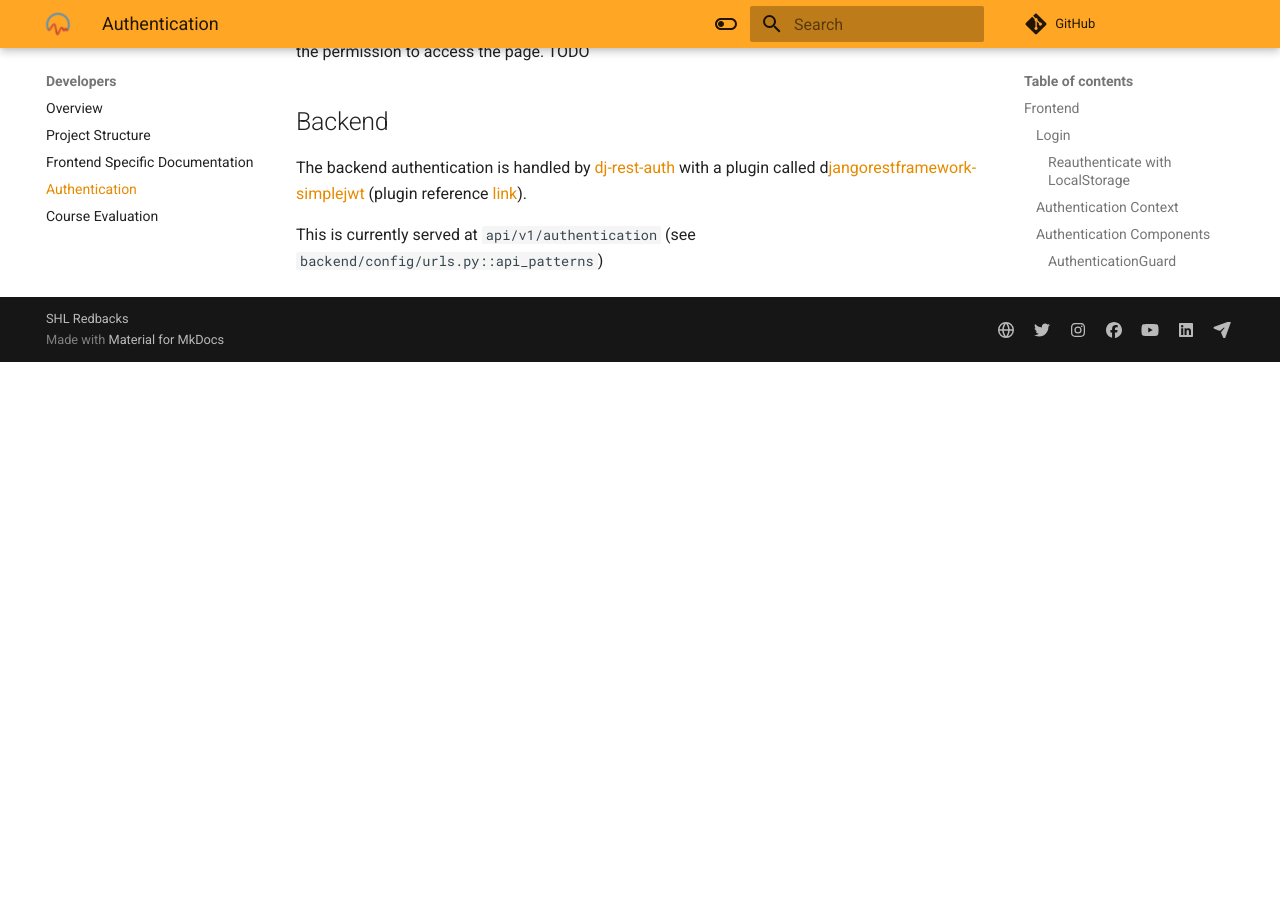
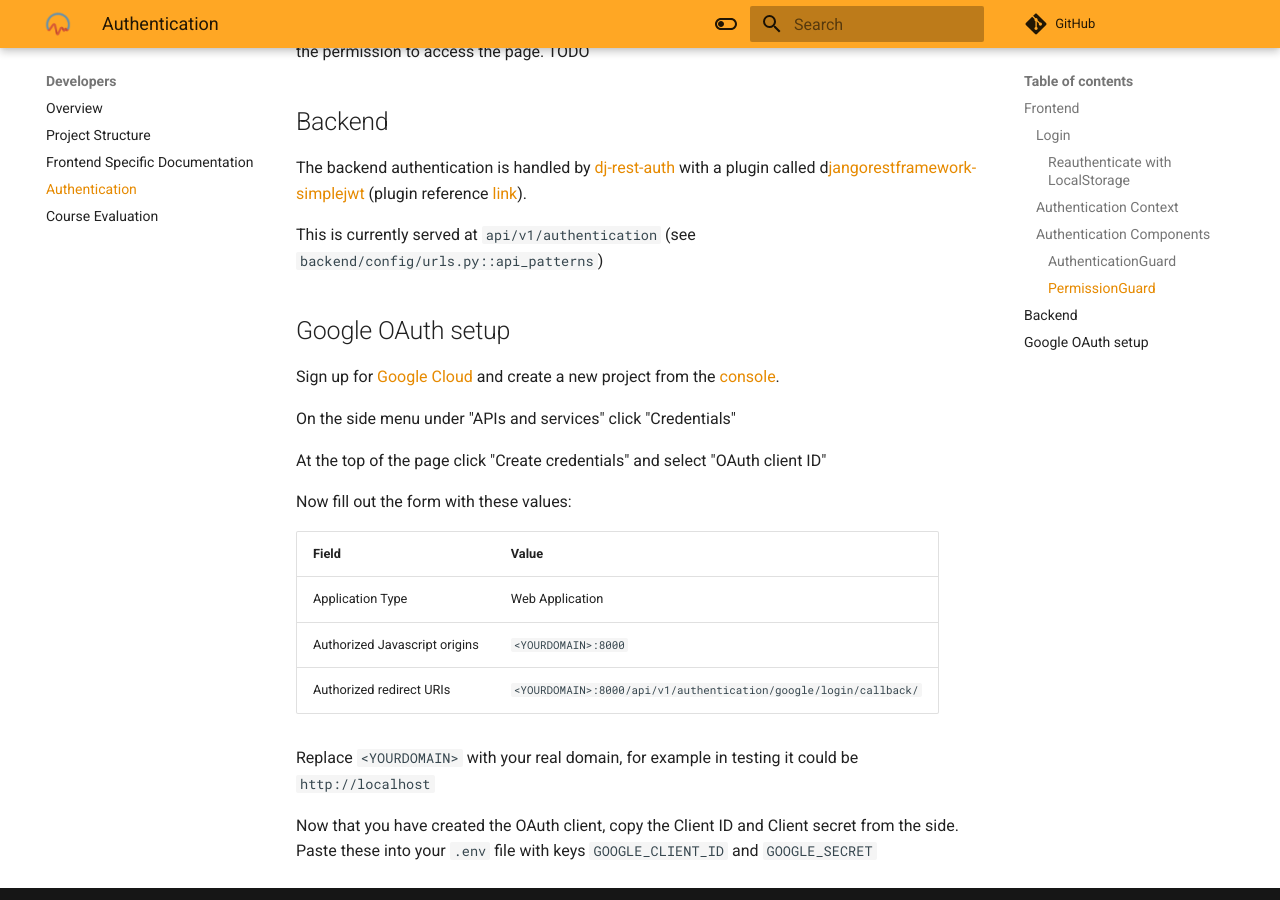
Before and after one commit to uwasystemhealth/IndEAAv2, an MkDocs documentation site: the page built from docs/docs/developer/authentication.md, in a window 1280 px wide and 900 px high, scrolled down 1086 px. Built offline with MkDocs 1.6.1 and Material for MkDocs 9.7.7, drawn with Linux system fonts in a browser that asks for light colours; comment, search, counter and statistics services are not loaded; before the commit the page ends 1448 px from its top, so only the background shows below that.

Commit message:
Added documentation

````diff
--- a/docs/docs/developer/authentication.md
+++ b/docs/docs/developer/authentication.md
@@ -1,21 +1,26 @@
 # Authentication
+
 ## Frontend
 
 ### Login
 
 #### Reauthenticate with LocalStorage
+
 The `token` is stored in the localStorage. The user is reauthenticated everytime the application is loaded. The expiry of the token can be seen in `base.py`.
 
 ???+ warning "When does the token expire?"
     Let's say the expiry of the token lasts for 1 day. Because of the reauthentication everytime the application is loaded, as long as someone logs in before the token expires, the user will always get a fresh token.
 
 ### Authentication Context
+
 The authentication uses `context` to pass the user information across the different component. See `components/context.tsx`. Refer to [React Context](https://reactjs.org/docs/context.html) documentation for more information.
 
 ### Authentication Components
+
 The authentication feature has created multiple different component used in various places.
 
 #### `AuthenticationGuard`
+
 This component is used to check if the user is authenticated. If not, it redirects to the login page.
 
 ???+ example "Usage"
@@ -27,9 +32,31 @@ This component is used to check if the user is authenticated. If not, it redirec
     ```
 
 #### `PermissionGuard`
+
 This component is an extention of `AuthenticationGuard` and is used to check if the user has the permission to access the page. TODO
 
 ## Backend
+
 The backend authentication is handled by [dj-rest-auth](https://dj-rest-auth.readthedocs.io/en/latest/) with a plugin called d[jangorestframework-simplejwt](https://github.com/jazzband/djangorestframework-simplejwt) (plugin reference [link](https://dj-rest-auth.readthedocs.io/en/latest/installation.html?highlight=jwt#json-web-token-jwt-support-optional)).
 
 This is currently served at `api/v1/authentication` (see `backend/config/urls.py::api_patterns`)
+
+## Google OAuth setup
+
+Sign up for [Google Cloud](https://cloud.google.com) and create a new project from the [console](https://console.cloud.google.com).
+
+On the side menu under "APIs and services" click "Credentials"
+
+At the top of the page click "Create credentials" and select "OAuth client ID"
+
+Now fill out the form with these values:
+
+| Field                         | Value                                                            |
+| ----------------------------- | ---------------------------------------------------------------- |
+| Application Type              | Web Application                                                  |
+| Authorized Javascript origins | `<YOURDOMAIN>:8000`                                              |
+| Authorized redirect URIs      | `<YOURDOMAIN>:8000/api/v1/authentication/google/login/callback/` |
+
+Replace `<YOURDOMAIN>` with your real domain, for example in testing it could be `http://localhost`
+
+Now that you have created the OAuth client, copy the Client ID and Client secret from the side. Paste these into your `.env` file with keys `GOOGLE_CLIENT_ID` and `GOOGLE_SECRET`
````
Also changed, not shown: docs/docs/developer/index.md (+3 -0 lines), 1 other file.
